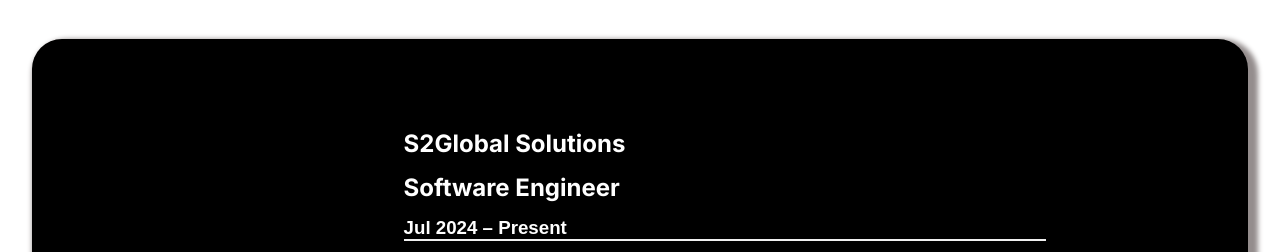
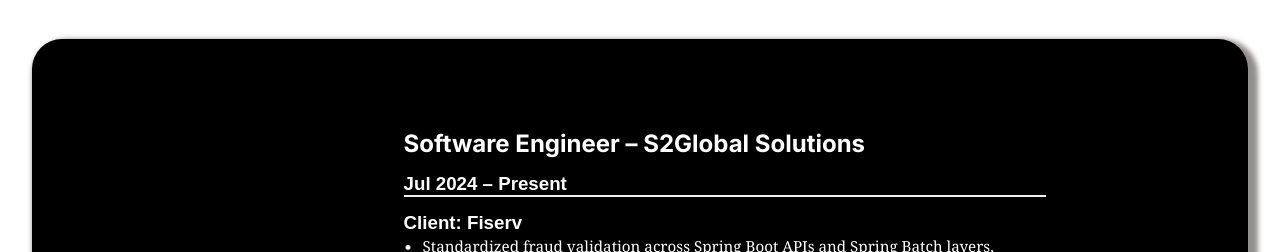
Before and after one commit to epickost/Potfolio, a React (Create React App) app: page / in a window 1280 px wide. Shown: the part 888-1140 px from the top of the page. Built offline with nearby package versions, Linux system fonts and the light colour scheme.

Commit message:
updating designation

```diff
--- a/src/components/Work-Experience/Work-ex.js
+++ b/src/components/Work-Experience/Work-ex.js
@@ -124,8 +124,13 @@
 
             {/* Details */}
             <div className="work_ex_details">
-              <h1 style={{ color: "white" }}>{item.company}</h1>
-              <h2>{item.role}</h2>
+              {/* <h2 style={{ color: "white" }}>{item.company}</h2>
+              <h2>{item.role}</h2> */}
+              <h2 className="role-line">
+                <span className="role">{item.role}</span>
+                <span className="sep"> – </span>
+                <span className="company">{item.company}</span>
+              </h2>
               <h3 className="exp-h3">{item.date}</h3>
 
               <div className="job-jd">
```
